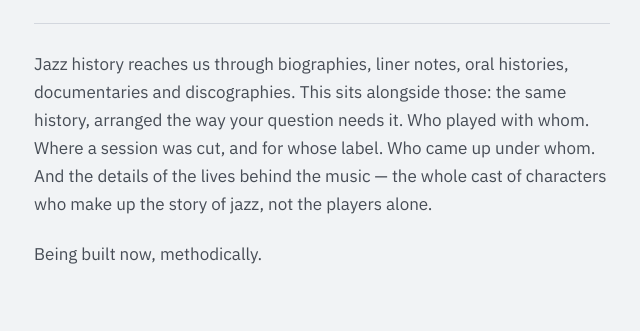
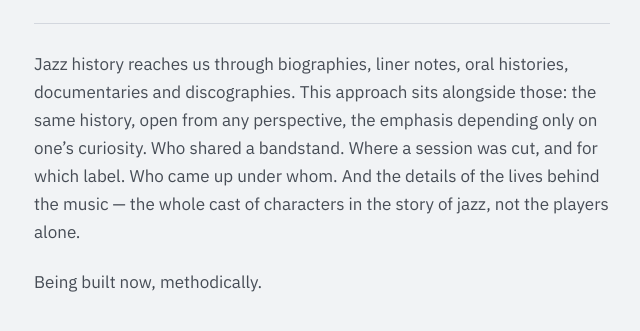
Before and after one commit to jazztimeline/jazztimeline-site, a plain HTML site: page index.html in a window 1280 px wide. Shown: the part 305-636 px from the top of the page, without its empty margins (318-958 px from the left). Drawn offline with Linux system fonts and the light colour scheme.

Commit message:
Update index.html

```diff
--- a/index.html
+++ b/index.html
@@ -26,7 +26,7 @@ p{margin:0;color:var(--ink2)}
 <h1>JazzTimeline</h1>
 <p class="lead">A new way to configure questions about the music and the people who made it.</p>
 <hr>
-<p>Jazz history reaches us through biographies, liner notes, oral histories, documentaries and discographies. This sits alongside those: the same history, arranged the way your question needs it. Who played with whom. Where a session was cut, and for whose label. Who came up under whom. And the details of the lives behind the music — the whole cast of characters who make up the story of jazz, not the players alone.</p>
+<p>Jazz history reaches us through biographies, liner notes, oral histories, documentaries and discographies. This approach sits alongside those: the same history, open from any perspective, the emphasis depending only on one’s curiosity. Who shared a bandstand. Where a session was cut, and for which label. Who came up under whom. And the details of the lives behind the music — the whole cast of characters in the story of jazz, not the players alone.</p>
 <p>Being built now, methodically.</p>
 </div>
 </body>
```
